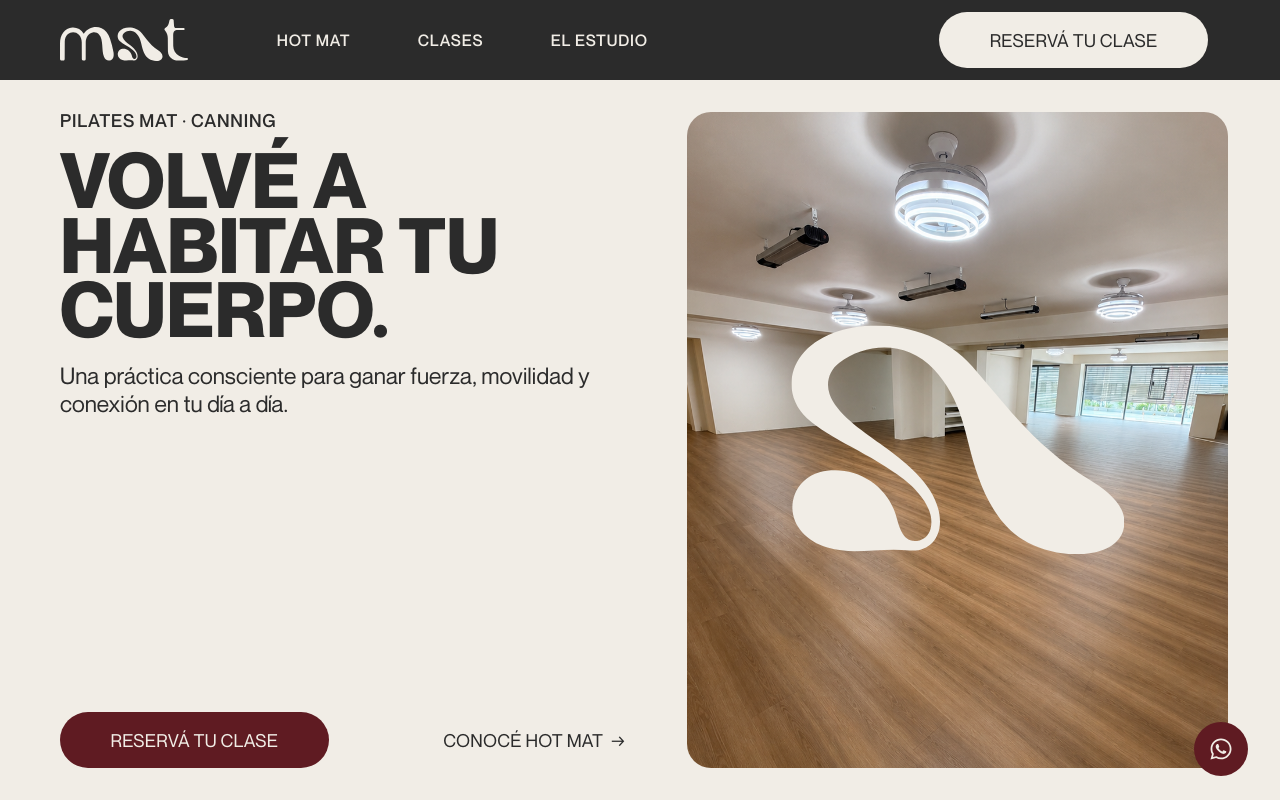
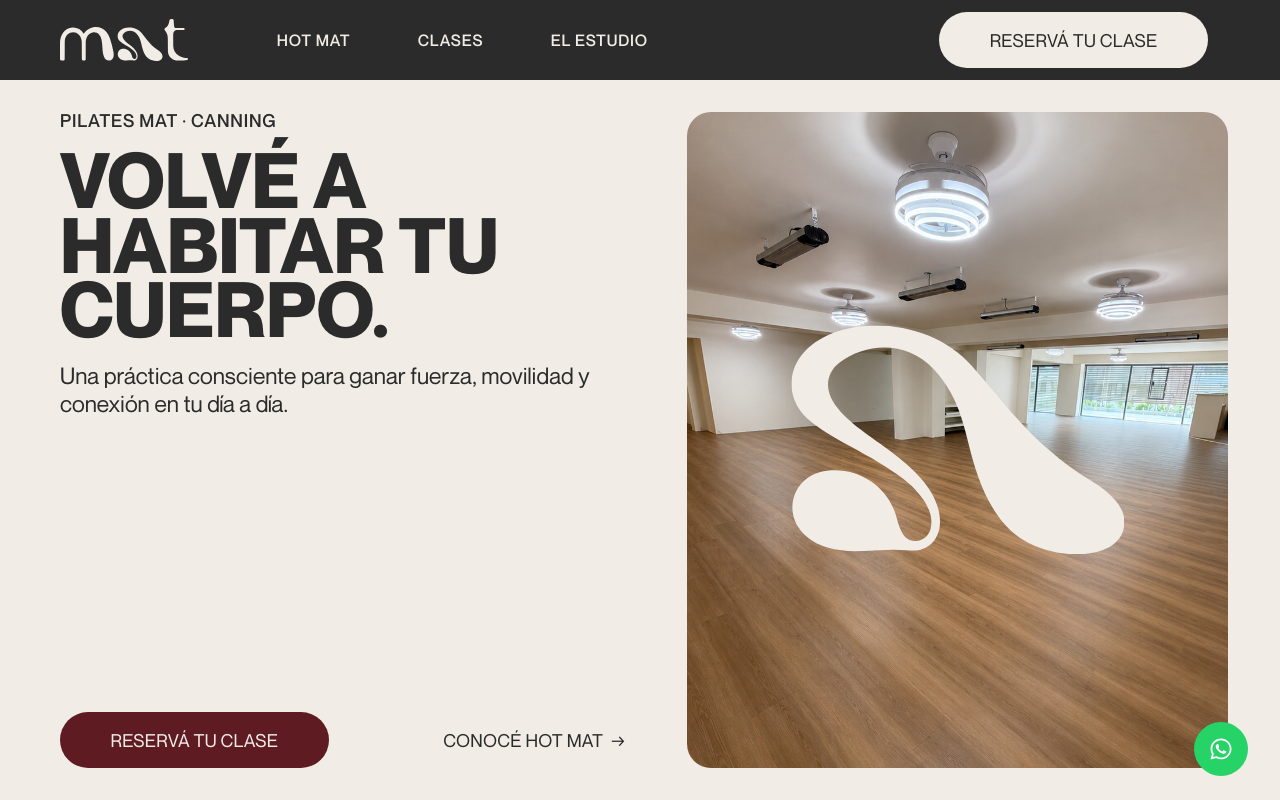
Before and after one commit to materamos/MATPilates, a Next.js app: page / in a window 1280 px wide. Shown: the top 800 px of the page. Built offline with nearby package versions, Linux system fonts and the light colour scheme.

Commit message:
fix: use WhatsApp green floating button
Apply the WhatsApp brand green and white icon treatment to the floating contact control.

```diff
--- a/src/components/whatsapp-button.tsx
+++ b/src/components/whatsapp-button.tsx
@@ -9,8 +9,8 @@
       rel="noreferrer"
       target="_blank"
       style={{
-        backgroundColor: "var(--mat-action-primary)",
-        color: "var(--mat-action-on-primary)",
+        backgroundColor: "#25D366",
+        color: "#FFFFFF",
       }}
     >
       <svg aria-hidden="true" fill="currentColor" viewBox="0 0 448 512" className="size-6">
```
